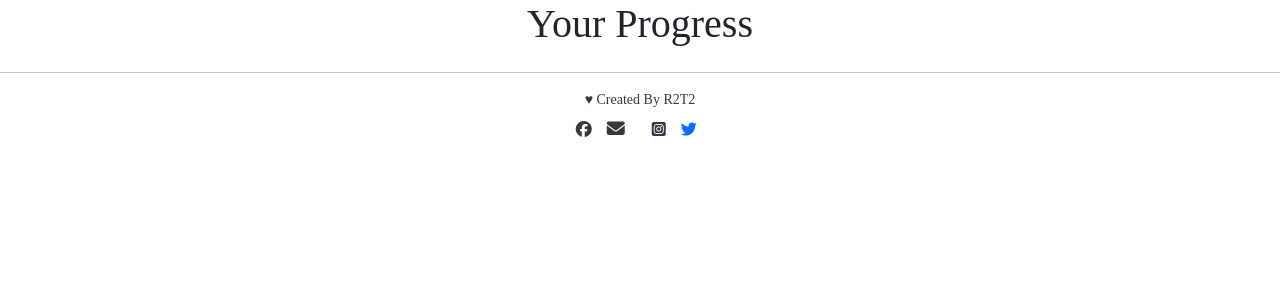
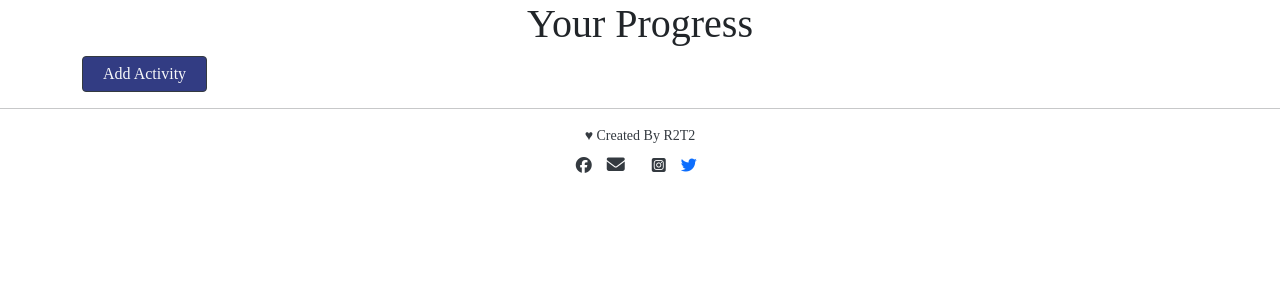
Before and after one commit to rshaywood/mindful_journey, a Flask app: template flask_app/templates/user_activities.html in a window 1280 px wide. Shown: the part 106-406 px from the top of the page. Run offline with Flask 2, Linux system fonts and the light colour scheme; the template is opened without the code that fills it, so the values that code supplies are empty; some libraries are stand-ins or nearby versions; some web fonts are replaced.

Commit message:
added Add Activity button to journal page.

```diff
--- a/flask_app/templates/user_activities.html
+++ b/flask_app/templates/user_activities.html
@@ -106,6 +106,9 @@
                         </div>
                     </div>
                     {% endfor%}
+                    <a href="/new/activity"><button class="btn btn-primary signin-btn text-light">Add
+                        Activity</button>
+                    </a>
                 </div>
             </div>
         </div>
```
